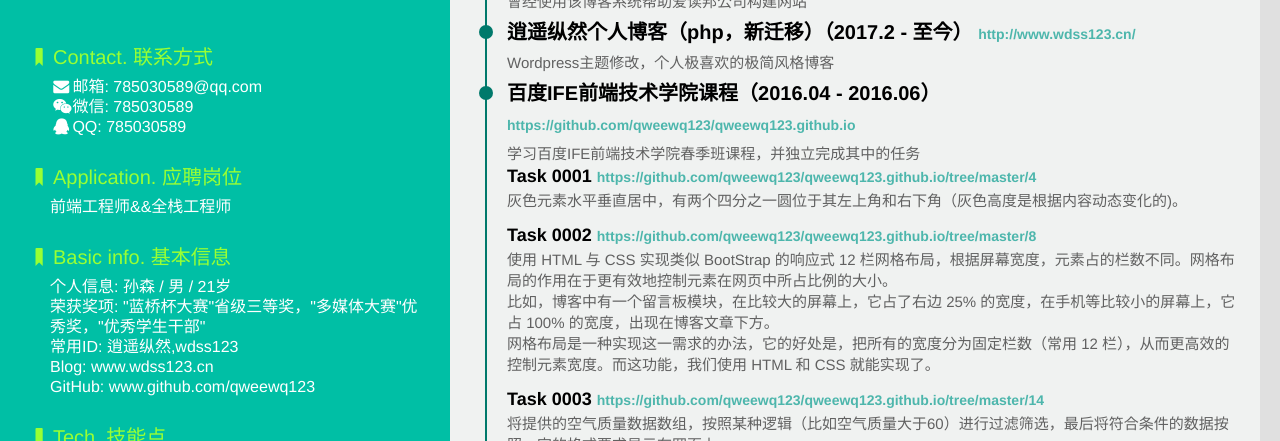
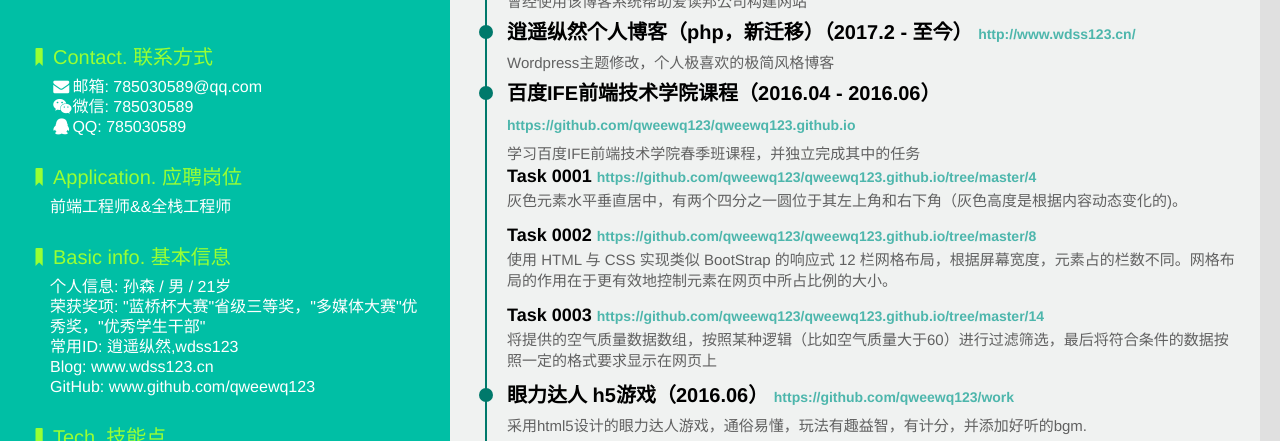
Before and after one commit to qweewq123/resume, a website: page print.html in a window 1280 px wide. Shown: the part 296-737 px from the top of the page. Drawn offline with Linux system fonts and the light colour scheme.

Commit message:
Update print.html

```diff
--- a/print.html
+++ b/print.html
@@ -158,11 +158,6 @@
 
                                 <p>使用 HTML 与 CSS 实现类似 BootStrap 的响应式 12
                                     栏网格布局，根据屏幕宽度，元素占的栏数不同。网格布局的作用在于更有效地控制元素在网页中所占比例的大小。</p>
-
-                                <p> 比如，博客中有一个留言板模块，在比较大的屏幕上，它占了右边 25% 的宽度，在手机等比较小的屏幕上，它占 100% 的宽度，出现在博客文章下方。</p>
-
-                                <p> 网格布局是一种实现这一需求的办法，它的好处是，把所有的宽度分为固定栏数（常用 12 栏），从而更高效的控制元素宽度。而这功能，我们使用 HTML 和 CSS
-                                    就能实现了。</p>
                             </li>
                             <li>
                                 <h5>Task 0003
```
